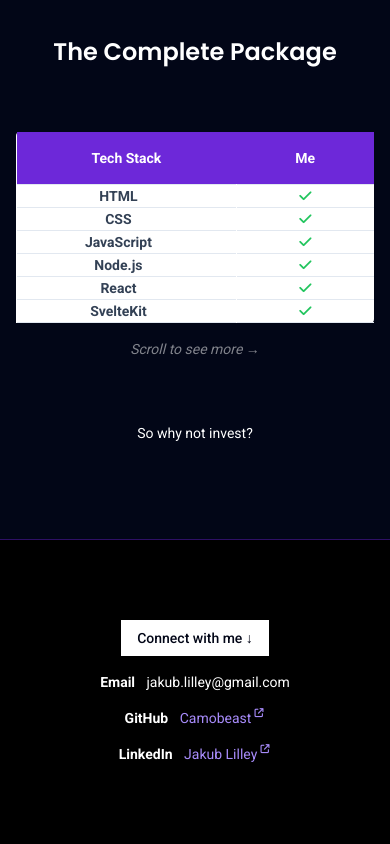
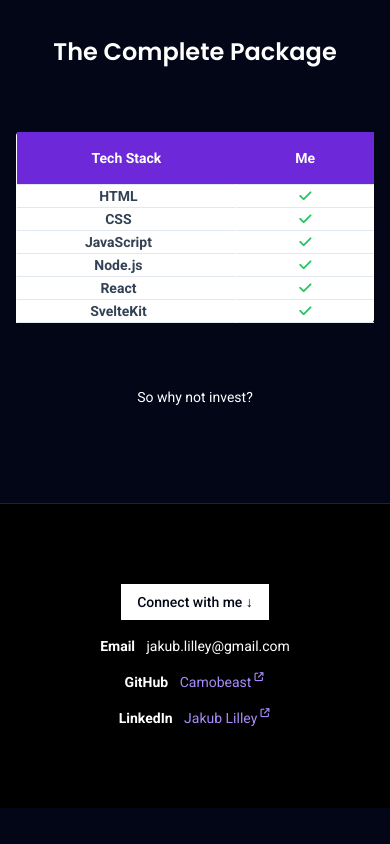
Before and after one commit to Lilleykuba/Portfolio_Project, a SvelteKit app in the folder my-project/: page / in a window 390 px wide. Shown: the part 2853-3697 px from the top of the page. After the commit the page ends 3661 px from the top, so only its background shows below. Built offline with nearby package versions, Linux system fonts and the light colour scheme.

Commit message:
minor change

```diff
--- a/my-project/src/components/Main.svelte
+++ b/my-project/src/components/Main.svelte
@@ -199,9 +199,9 @@
                 </tbody>
             </table>
         </div>
-        <div class="mx-auto -mt-12 italic sm:hidden opacity-50">
+        <!-- <div class="mx-auto -mt-12 italic sm:hidden opacity-50">
             <p>{translations[language].scrollToSee}</p>
-        </div>
+        </div> -->
         <p class="mx-auto">{translations[language].invest}</p>
     </section>
 </main>
```
